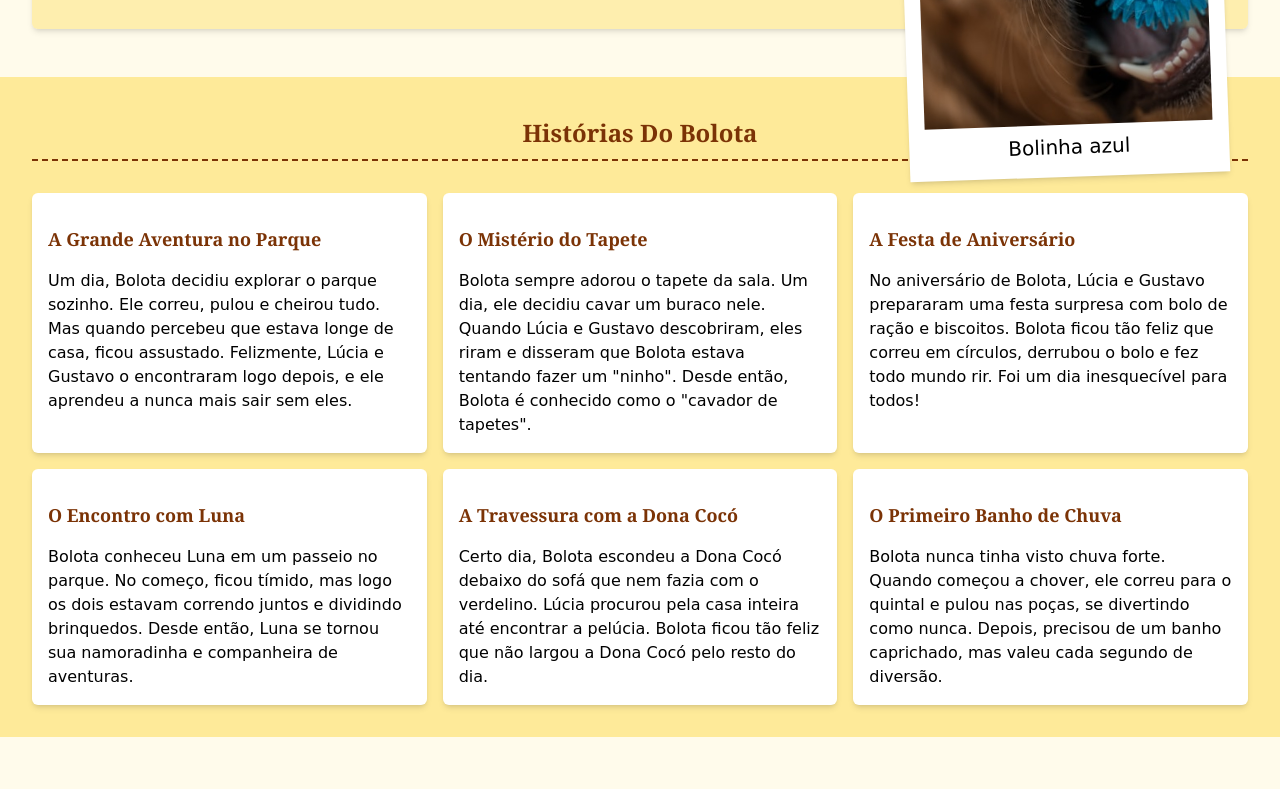
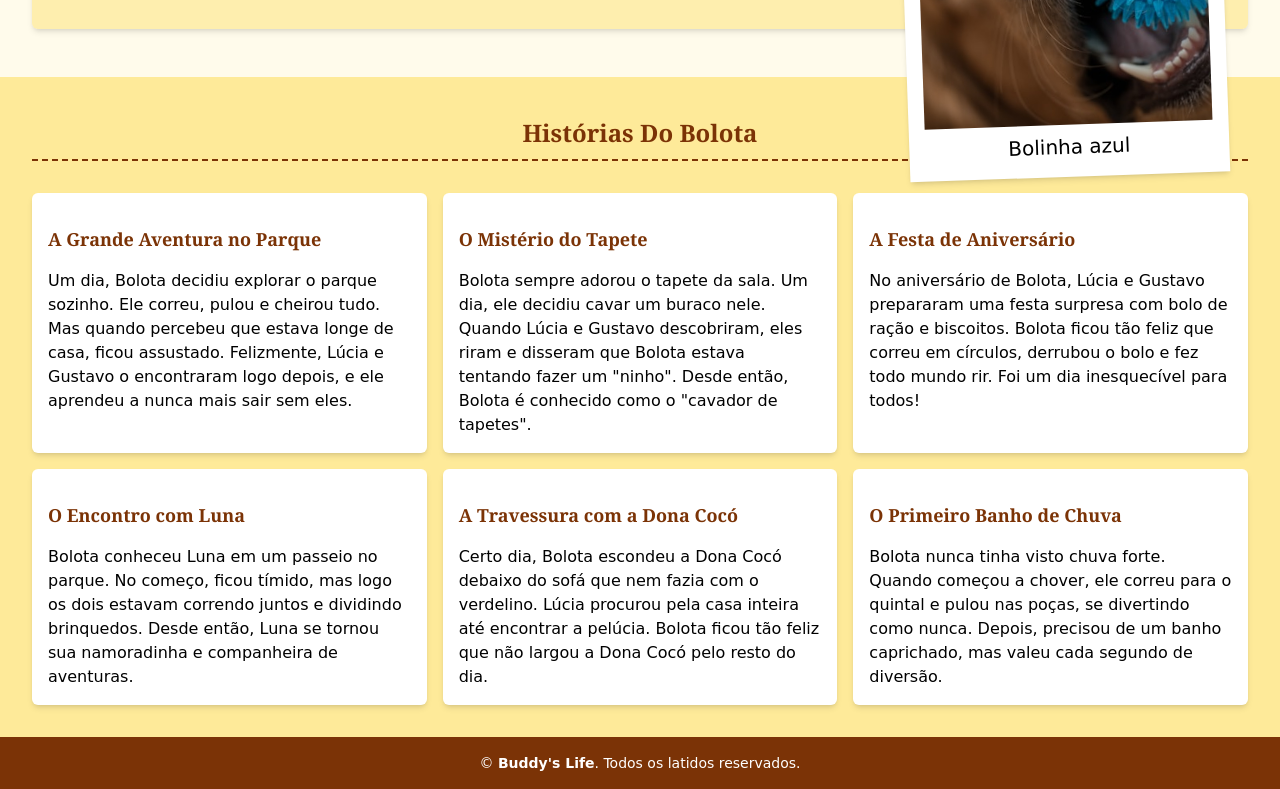
Before and after one commit to pauloelf/buddys-life, a website built with Vite: page index.html in a window 1280 px wide. Shown: the part 4723-5512 px from the top of the page. Before the commit the page ends 5460 px from the top, so only its background shows below. Built offline with nearby package versions, Linux system fonts and the light colour scheme.

Commit message:
feat: add footer

```diff
--- a/index.html
+++ b/index.html
@@ -798,6 +798,25 @@
           </div>
         </section>
       </main>
+      <footer
+        class="bg-amber-900 text-white py-4"
+        role="footer"
+        aria-label="Footer"
+        aria-labelledby="footer"
+      >
+        <div class="container mx-auto text-center">
+          <p
+            class="text-sm"
+            id="footer"
+            aria-label="Footer text"
+            role="footer text"
+          >
+            &copy; <span id="year"></span>
+            <span class="font-semibold">Buddy's Life</span>. Todos os latidos
+            reservados.
+          </p>
+        </div>
+      </footer>
     </div>
     <script type="module" src="/src/main.js"></script>
   </body>
```
